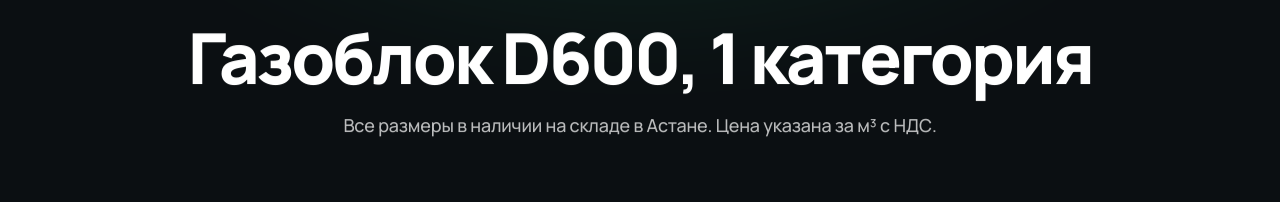
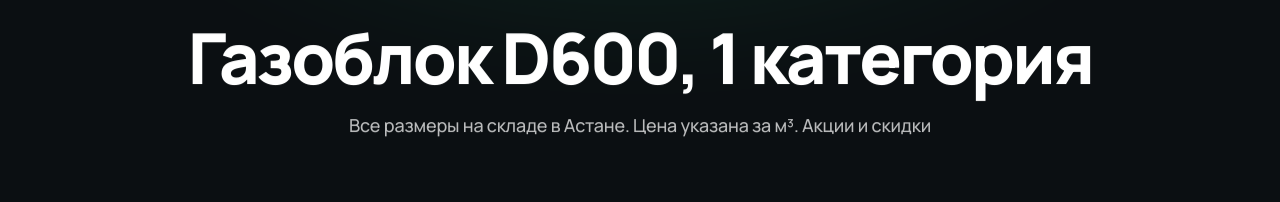
Before and after one commit to 779722-hub/ecostroydom, a website: page index.html in a window 1280 px wide. Shown: the part 2270-2472 px from the top of the page. Drawn offline with Linux system fonts and the light colour scheme.

Commit message:
Update catalog subheader and link Акции и скидки to promo section
Co-Authored-By: Claude Opus 4.7 (1M context) <noreply@anthropic.com>

```diff
--- a/index.html
+++ b/index.html
@@ -441,7 +441,7 @@ height="0" width="0" style="display:none;visibility:hidden"></iframe></noscript>
     <div class="section__head reveal">
       <span class="eyebrow">Газоблок автоклавный</span>
       <h2>Газоблок D600, 1 категория</h2>
-      <p>Все размеры в наличии на складе в Астане. Цена указана за м³ с НДС.</p>
+      <p>Все размеры на складе в Астане. Цена указана за м³. <a href="#promo">Акции и скидки</a></p>
     </div>
     <div class="cards">
       <article class="card reveal">
```
